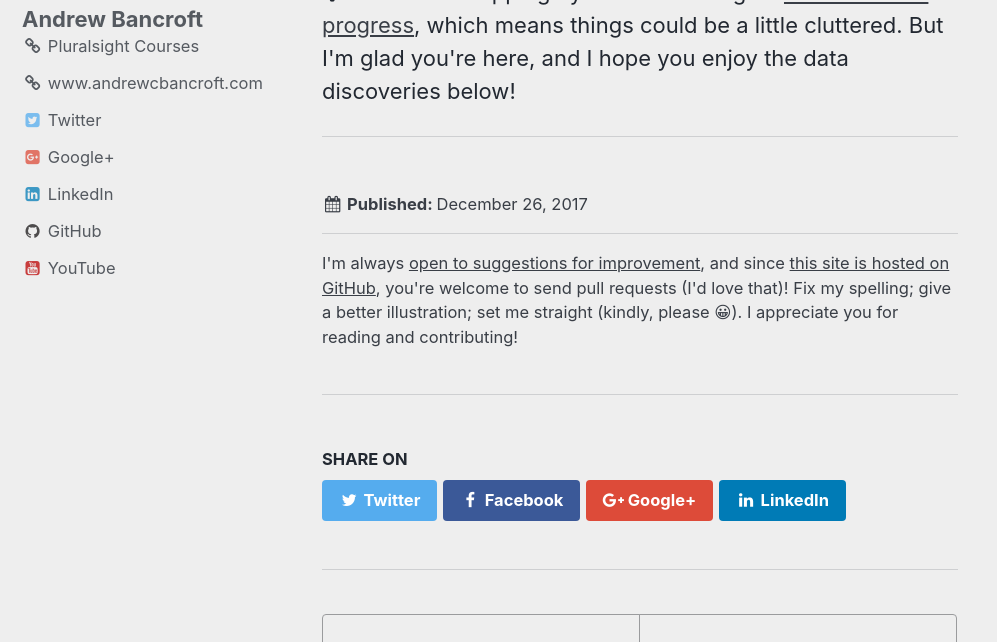
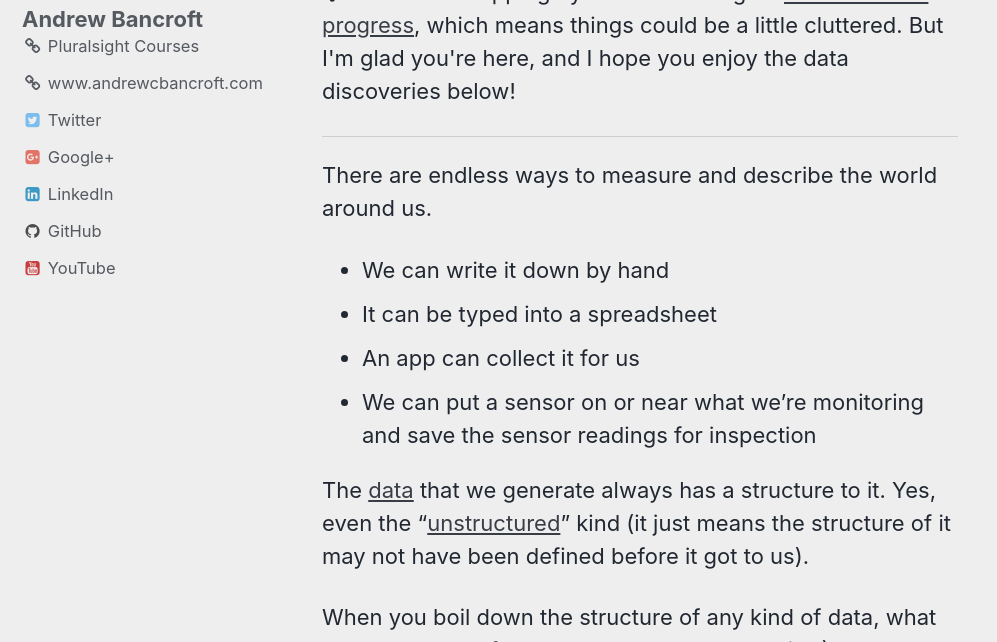
Before and after one commit to andrewcbancroft/datadaylife-blog, a Jekyll site: the page built from _posts/2017-12-26-what-is-a-dimensional-model.md, in a window 1280 px wide and 900 px high, cut to the strip 258-900 px from the top of the window. Shown: the whole strip, without its empty margins (0-997 px from the left). Built offline with Jekyll 4.4.1, drawn with Linux system fonts in a browser that asks for light colours; comment, search, counter and statistics services are not loaded; some of the changed text lies outside the part shown.

Commit message:
Update 2017-12-26-what-is-a-dimensional-model.md

```diff
--- a/_posts/2017-12-26-what-is-a-dimensional-model.md
+++ b/_posts/2017-12-26-what-is-a-dimensional-model.md
@@ -3,3 +3,14 @@
 excerpt: ""
 layout: work-in-progress
 ---
+There are endless ways to measure and describe the world around us.
+* We can write it down by hand
+* It can be typed into a spreadsheet
+* An app can collect it for us
+* We can put a sensor on or near what we're monitoring and save the sensor readings for inspection
+
+The [data](https://www.dataday.life/what-is-data-like-im-five/) that we generate always has a structure to it.  Yes, even the "[unstructured](https://en.wikipedia.org/wiki/Unstructured_data)" kind (it just means the structure of it may not have been defined before it got to us).
+
+When you boil down the structure of any kind of data, what you get are two fundamental components to it:
+1) Measurement(s)
+2) Descriptions of the measurement(s)
```
